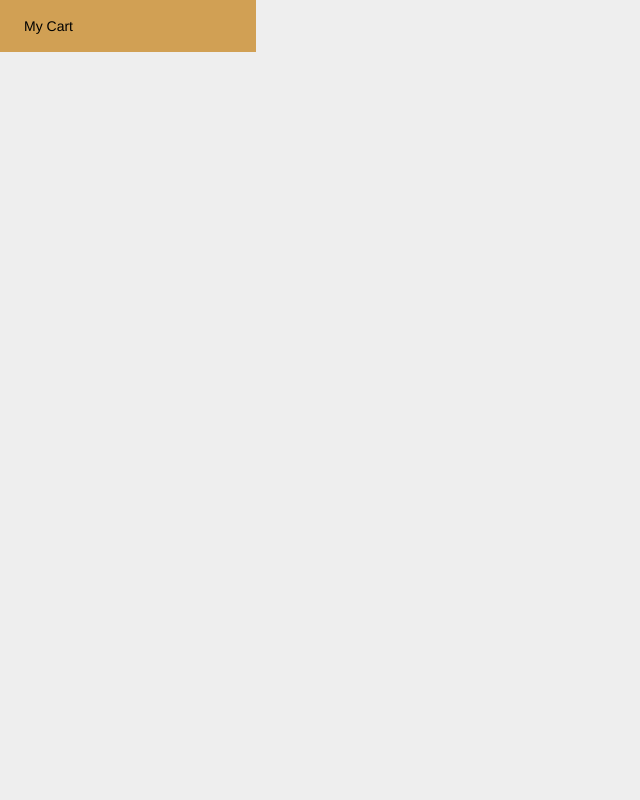
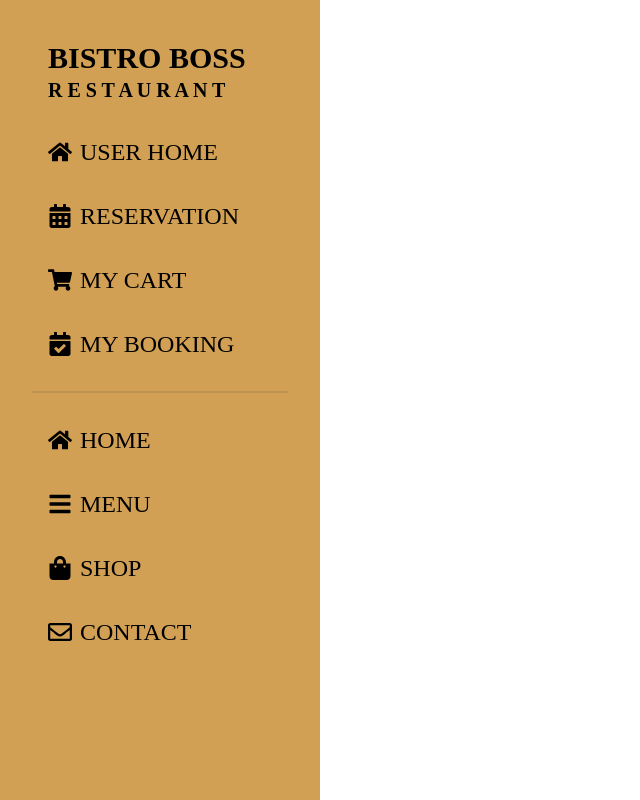
Before and after one commit to ronobir84/bistro-boss-client, a React (Vite) app: page /dashboard in a window 1280 px wide. Shown: the whole page, without its empty margins (0-640 px from the left). Built offline with nearby package versions, Linux system fonts and the light colour scheme; no server answers.

Commit message:
add the dashbord section

```diff
--- a/src/LayOut/Dashboard.jsx
+++ b/src/LayOut/Dashboard.jsx
@@ -1,13 +1,70 @@
+import { FaBars, FaCalendarAlt, FaCalendarCheck,  FaHome, FaRegEnvelope, FaShoppingBag, FaShoppingCart } from "react-icons/fa";
 import { NavLink, Outlet } from "react-router-dom";
 
 const Dashboard = () => {
     return (
         <div className="flex gap-11">
             {/* dashboard side bar */}
-            <div className="w-64 min-h-full bg-[#D1A054]">
-                <ul className="menu">
-                    <li><NavLink to="dashboard/cart">My Cart</NavLink></li>
+            <div className="w-80 min-h-screen bg-[#D1A054]">
+                <div id="style-font" className="cursor-pointer pl-12 pt-10">
+
+                    <h2 className="lg:text-3xl text-xl font-bold">BISTRO BOSS</h2>
+                    <h4 className="lg:text-xl text-base font-semibold">R <span>E</span> <span>S</span> <span>T</span> <span>A</span> <span>U</span> <span>R</span> <span>A</span> <span>N</span> <span>T</span></h4>
+                </div>
+                <ul className="menu space-y-4 p-8 pt-6">
+                    <li>
+                        <NavLink to="dashboard/userHome">
+                            <FaHome className="text-2xl"></FaHome>
+                            <span id="style-font" className="text-2xl uppercase">User Home</span>
+                        </NavLink>
+                    </li>
+                    <li>
+                        <NavLink to="dashboard/reservation">
+                            <FaCalendarAlt className="text-2xl"></FaCalendarAlt>
+                            <span id="style-font" className="text-2xl uppercase">Reservation</span>
+                        </NavLink>
+                    </li>
+                    <li>
+                        <NavLink to="dashboard/cart">
+                            <FaShoppingCart className="text-2xl"></FaShoppingCart>
+                            <span id="style-font" className="text-2xl uppercase">My Cart</span>
+                        </NavLink>
+                    </li>
+                    <li>
+                        <NavLink to="dashboard/bookings">
+                            <FaCalendarCheck className="text-2xl"></FaCalendarCheck>
+                            <span id="style-font" className="text-2xl uppercase">my booking</span>
+                        </NavLink>
+                    </li>
+                    <div className="divider divider-neutral"></div>
+                    <li>
+                        <NavLink to="/">
+                            <FaHome className="text-2xl"></FaHome>
+                            <span id="style-font" className="text-2xl uppercase">Home</span>
+                        </NavLink>
+                    </li>
+
+                    <li>
+                        <NavLink to="/menu">
+                            <FaBars className="text-2xl"></FaBars>
+                            <span id="style-font" className="text-2xl uppercase">Menu</span>
+                        </NavLink>
+                    </li>
+                    <li>
+                        <NavLink to="/order">
+                            <FaShoppingBag className="text-2xl"></FaShoppingBag>
+                            <span id="style-font" className="text-2xl uppercase">Shop</span>
+                        </NavLink>
+                    </li>
+                    <li>
+                        <NavLink to="/contact">
+                            <FaRegEnvelope className="text-2xl"></FaRegEnvelope>
+                            <span id="style-font" className="text-2xl uppercase">Contact</span>
+                        </NavLink>
+                    </li>
                 </ul>
+
+
             </div>
             {/* dashboard content */}
             <div className="flex-1">
--- a/src/Pages/Dashboard/Cart/Cart.jsx
+++ b/src/Pages/Dashboard/Cart/Cart.jsx
@@ -1,8 +1,12 @@
+import UseCart from "../../../Hooks/UseCart";
 
 const Cart = () => {
+    const [cart] = UseCart();
     return (
         <div>
-            <h2 className="text-5xl"> My Cart</h2>
+            <div>
+                <h2 className="text-5xl"> My Cart</h2>
+            </div>
         </div>
     );
 };
--- a/src/Pages/Shared/NavBar/NavBar.jsx
+++ b/src/Pages/Shared/NavBar/NavBar.jsx
@@ -39,17 +39,17 @@ const NavBar = () => {
             <div className="navbar fixed z-10 bg-opacity-30  bg-black text-white">
                 <div className="">
                     <div className="dropdown">
-                        <label tabIndex={0} className="btn btn-ghost lg:hidden">
-                            <svg xmlns="http://www.w3.org/2000/svg" className="h-5 w-5" fill="none" viewBox="0 0 24 24" stroke="currentColor"><path strokeLinecap="round" strokeLinejoin="round" strokeWidth="2" d="M4 6h16M4 12h8m-8 6h16" /></svg>
-                        </label>
+                        <button className="btn btn-square btn-ghost">
+                            <svg xmlns="http://www.w3.org/2000/svg" fill="none" viewBox="0 0 24 24" className="inline-block lg:hidden  w-10 h-10 stroke-current"><path strokeLinecap="round" strokeLinejoin="round" strokeWidth="2" d="M4 6h16M4 12h16M4 18h16"></path></svg>
+                        </button>
                         <ul tabIndex={0} className="menu menu-sm dropdown-content mt-3 z-[1] p-2 shadow bg-black bg-opacity-30 hover:text-[#EEFF25] rounded-box w-52">
                             {navLinks}
                         </ul>
                     </div>
-                    <div id="style-font" className="cursor-pointer items-center text lg:pl-12 pl-40  ">
+                    <div id="style-font" className="cursor-pointer items-center text lg:pl-12 pl-20  ">
 
-                        <h2 className="text-2xl ">BISTRO BOSS</h2>
-                        <h4 className="text-xl ">R <span>E</span> <span>S</span> <span>T</span> <span>A</span> <span>U</span> <span>R</span> <span>A</span> <span>N</span> <span>T</span></h4>
+                        <h2 className="lg:text-2xl text-xl">BISTRO BOSS</h2>
+                        <h4 className="lg:text-xl text-base">R <span>E</span> <span>S</span> <span>T</span> <span>A</span> <span>U</span> <span>R</span> <span>A</span> <span>N</span> <span>T</span></h4>
                     </div>
                 </div>
 
@@ -58,12 +58,12 @@ const NavBar = () => {
                         {navLinks}
                     </ul>
                 </div>
-                <div className="hidden lg:block">
-                    <div className="flex  lg:pl-80 gap-6 ">
+                <div className="">
+                    <div className="flex  lg:pl-80 p gap-6 ">
 
 
-                            <Link to="/dashboard/cart">
-                                <button className="flex border p-2">
+                            <Link className="lg:pl-0 pl-4" to="/dashboard/cart">
+                                <button className="flex  p-2  ">
                                     <FaShoppingCart className="text-3xl"></FaShoppingCart>
                                 <div className="badge badge-secondary mt-1">+{ cart.length}</div>
                                 </button>
@@ -72,7 +72,7 @@ const NavBar = () => {
 
 
 
-                        <div className="relative cursor-pointer w-10 h-10 overflow-hidden bg-gray-100 rounded-full dark:bg-gray-600">
+                        <div className="relative hidden lg:block cursor-pointer w-10 h-10 overflow-hidden bg-gray-100 rounded-full dark:bg-gray-600">
                             <svg className="absolute w-12 h-12 text-gray-400 -left-1" fill="currentColor" viewBox="0 0 20 20" xmlns="http://www.w3.org/2000/svg"><path fill-rule="evenodd" d="M10 9a3 3 0 100-6 3 3 0 000 6zm-7 9a7 7 0 1114 0H3z" clip-rule="evenodd"></path></svg>
                         </div>
 
--- a/src/main.jsx
+++ b/src/main.jsx
@@ -22,8 +22,10 @@ ReactDOM.createRoot(document.getElementById('root')).render(
   <React.StrictMode>
     <AuthProvider>
       <QueryClientProvider client={queryClient}>
-        <HelmetProvider>
-          <RouterProvider router={router} />
+        <HelmetProvider >
+          <div className='bg-white'>
+            <RouterProvider router={router} />
+          </div>
         </HelmetProvider>
       </QueryClientProvider>
    </AuthProvider>
```
